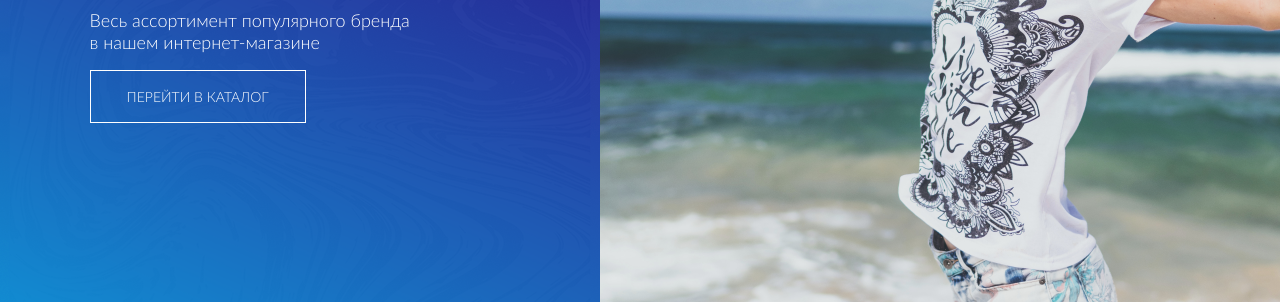
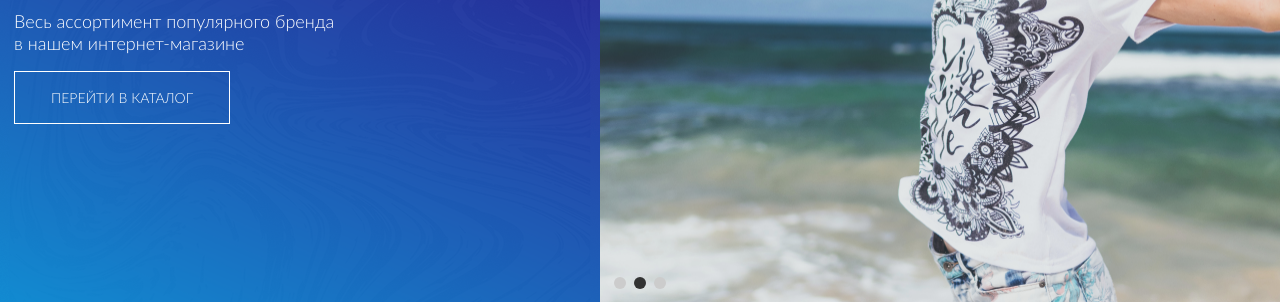
Before and after one commit to 0nionBite/test-case, a website built with Vite: page index.html in a window 1280 px wide. Shown: the part 500-802 px from the top of the page. Built offline with nearby package versions, Linux system fonts and the light colour scheme; files whose address does not match are found by name.

Commit message:
version 2.0

```diff
--- a/assets/css/style.scss
+++ b/assets/css/style.scss
@@ -173,6 +173,7 @@ body {
 
 .slider {
     margin-top: 5%;
+    display: flex !important;
 }
 
 .slide {
@@ -243,6 +244,18 @@ body {
     color: white;
     padding: 16px 71px;
     font-size: 14px;
+}
+
+.products {
+  position: relative;
+  width: 100%;
+  overflow: hidden;
+}
+
+.products-wrapper {
+  display: flex;
+  gap: 5px;
+  transition: transform 0.5s ease-in-out;
 }
 
 .products-header {
--- a/assets/js/main.js
+++ b/assets/js/main.js
@@ -1,39 +1,7 @@
-import $ from 'jquery';
 import '../css/style.scss';
-import 'slick-carousel/slick/slick.css';
-import 'slick-carousel/slick/slick-theme.css';
-import 'slick-carousel/slick/slick.min.js';
 
-$(document).ready(function(){
-    $('.slider').slick({
-        dots: true,
-        speed: 500,
-        autoplay: true,
-        slidesToShow: 1,
-        slidesToScroll: 1,
-        waitForAnimate: false,
-    });
-
-  $('.products').slick({
-        dots: false,
-        speed: 500,
-        autoplay: true,
-        slidesToShow: 4,
-        slidesToScroll: 1,
-        waitForAnimate: false,
-        responsive: [
-          {
-            breakpoint: 500,
-            settings: {
-              slidesToShow: 1,
-              arrows: false,
-            }
-          }
-        ]
-    });
-
+document.addEventListener('DOMContentLoaded', () => {
   const addToCartButtons = document.querySelectorAll('.purchase');
-
   const counterElement = document.querySelector('.cart-count');
 
   let cart = JSON.parse(localStorage.getItem('cart')) || {};
@@ -41,7 +9,8 @@ $(document).ready(function(){
   Object.keys(cart).forEach(productId => {
     const count = cart[productId];
     if (count > 0) {
-      counterElement.textContent = parseInt(counterElement.textContent) + count;
+      const total = Object.values(cart).reduce((sum, c) => sum + c, 0);
+      counterElement.textContent = total;
 
       const button = document.querySelector(`.purchase[data-id="${productId}"]`);
       if (button) {
@@ -57,6 +26,7 @@ $(document).ready(function(){
 
       if (button.classList.contains('in-cart')) {
         cart[productId] = (cart[productId] || 0) - 1;
+        if (cart[productId] <= 0) delete cart[productId];
         button.textContent = 'В КОРЗИНУ';
         button.classList.remove('in-cart');
       } else {
@@ -84,4 +54,174 @@ $(document).ready(function(){
       }
     });
   });
+
+  const headerSlider = document.querySelector('.slider');
+  if (headerSlider) {
+    const slides = Array.from(headerSlider.querySelectorAll('.slide'));
+    const dotsContainer = document.createElement('div');
+    dotsContainer.className = 'slider-dots';
+    headerSlider.appendChild(dotsContainer);
+
+    let currentSlide = 0;
+    const totalSlides = slides.length;
+
+    // Создание точек
+    slides.forEach((_, i) => {
+      const dot = document.createElement('button');
+      dot.className = 'dot';
+      dot.setAttribute('aria-label', `Перейти к слайду ${i + 1}`);
+      dot.addEventListener('click', () => goToSlide(i));
+      dotsContainer.appendChild(dot);
     });
+
+    const dots = dotsContainer.querySelectorAll('.dot');
+    updateDots();
+
+    function goToSlide(index) {
+      currentSlide = index;
+      const offset = -currentSlide * 100;
+      headerSlider.style.setProperty('--slide-offset', `${offset}%`);
+      updateDots();
+    }
+
+    function updateDots() {
+      dots.forEach((dot, i) => {
+        dot.classList.toggle('active', i === currentSlide);
+      });
+    }
+
+    function nextSlide() {
+      currentSlide = (currentSlide + 1) % totalSlides;
+      goToSlide(currentSlide);
+    }
+
+    let slideInterval = setInterval(nextSlide, 4000);
+
+    headerSlider.addEventListener('mouseenter', () => clearInterval(slideInterval));
+    headerSlider.addEventListener('mouseleave', () => {
+      slideInterval = setInterval(nextSlide, 4000);
+    });
+
+    const style = document.createElement('style');
+    style.textContent = `
+      .slider {
+        display: flex;
+        overflow: hidden;
+        position: relative;
+        width: 100%;
+      }
+      .slide {
+        min-width: 100%;
+        flex-shrink: 0;
+        transition: transform 0.5s ease-in-out;
+      }
+      .slider-dots {
+        position: absolute;
+        bottom: 20px;
+        left: 50%;
+        transform: translateX(-50%);
+        display: flex;
+        gap: 8px;
+      }
+      .dot {
+        width: 12px;
+        height: 12px;
+        border-radius: 50%;
+        background: #ccc;
+        border: none;
+        cursor: pointer;
+      }
+      .dot.active {
+        background: #333;
+      }
+    `;
+    document.head.appendChild(style);
+
+    headerSlider.style.setProperty('--slide-offset', '0%');
+    headerSlider.style.position = 'relative';
+    headerSlider.style.setProperty('display', 'block');
+    slides.forEach(slide => {
+      slide.style.transform = 'translateX(var(--slide-offset))';
+    });
+  }
+
+const productsSlider = document.querySelector('.products');
+if (productsSlider) {
+  const originalCards = Array.from(productsSlider.querySelectorAll('.card'));
+  if (originalCards.length === 0) return;
+
+  const clonesStart = originalCards.map(card => card.cloneNode(true));
+  const clonesEnd = originalCards.map(card => card.cloneNode(true));
+
+  const wrapper = document.createElement('div');
+  wrapper.className = 'products-wrapper';
+  productsSlider.innerHTML = '';
+  wrapper.append(...clonesStart, ...originalCards, ...clonesEnd);
+  productsSlider.appendChild(wrapper);
+
+  const allCards = Array.from(wrapper.querySelectorAll('.card'));
+  const totalOriginal = originalCards.length;
+  let currentIndex = totalOriginal;
+  let isTransitioning = false;
+  let autoInterval;
+
+  function getSlidesToShow() {
+    return window.innerWidth < 500 ? 1 : 4;
+  }
+
+  function updateSlider() {
+    const slidesToShow = getSlidesToShow();
+    const card = allCards[0];
+    if (!card) return;
+
+    const cardWidth = card.offsetWidth;
+    const gap = parseInt(getComputedStyle(wrapper).gap) || 20;
+    const totalVisibleWidth = slidesToShow * cardWidth + (slidesToShow - 1) * gap;
+
+    wrapper.style.transform = `translateX(${-currentIndex * totalVisibleWidth / slidesToShow}px)`;
+  }
+
+  function nextSlide() {
+    if (isTransitioning) return;
+    isTransitioning = true;
+
+    const slidesToShow = getSlidesToShow();
+    currentIndex += slidesToShow;
+
+    wrapper.style.transition = 'transform 0.5s ease-in-out';
+    updateSlider();
+
+    setTimeout(() => {
+      const maxSafeIndex = totalOriginal * 2;
+      if (currentIndex >= maxSafeIndex) {
+        currentIndex = totalOriginal;
+        wrapper.style.transition = 'none';
+        updateSlider();
+        setTimeout(() => {
+          wrapper.style.transition = 'transform 0.5s ease-in-out';
+          isTransitioning = false;
+        }, 50);
+      } else {
+        isTransitioning = false;
+      }
+    }, 500);
+  }
+
+  updateSlider();
+
+  autoInterval = setInterval(nextSlide, 3000);
+
+  productsSlider.addEventListener('mouseenter', () => clearInterval(autoInterval));
+  productsSlider.addEventListener('mouseleave', () => {
+    autoInterval = setInterval(nextSlide, 3000);
+  });
+
+  let resizeTimer;
+  window.addEventListener('resize', () => {
+    clearTimeout(resizeTimer);
+    resizeTimer = setTimeout(() => {
+      updateSlider();
+    }, 250);
+  });
+}
+});
--- a/index.html
+++ b/index.html
@@ -135,10 +135,11 @@
       </div>
     </div>
 
+
+
       <h1 class="products-header">Популярные товары</h1>
-
       <div class="products">
-
+        <div class="products-wrapper">
         <div class="card">
           <div class="product-img">
             <img src="assets/src/products/1.png" alt="glasses-1">
@@ -289,6 +290,7 @@
           </div>
         </div>
         </div>
+      </div>
 
     <div class="offers-container">
       <div class="offer-head">
--- a/package.json
+++ b/package.json
@@ -13,5 +13,8 @@
     "sass": "^1.93.2",
     "slick-carousel": "^1.8.1",
     "vite": "^7.1.7"
+  },
+  "dependencies": {
+    "swiper": "^12.0.2"
   }
 }
```
Also changed, not shown: 1 other file. Lines whose indentation alone changed are shown as unchanged.
